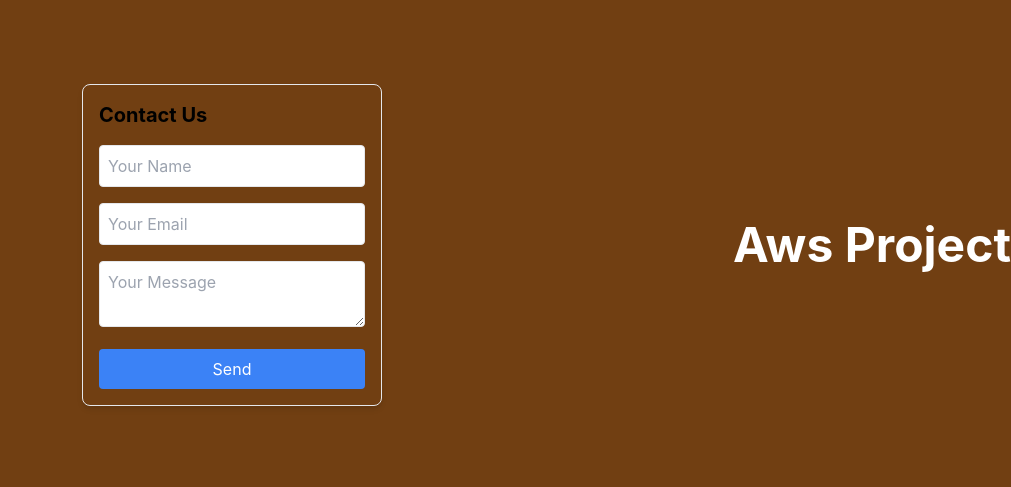
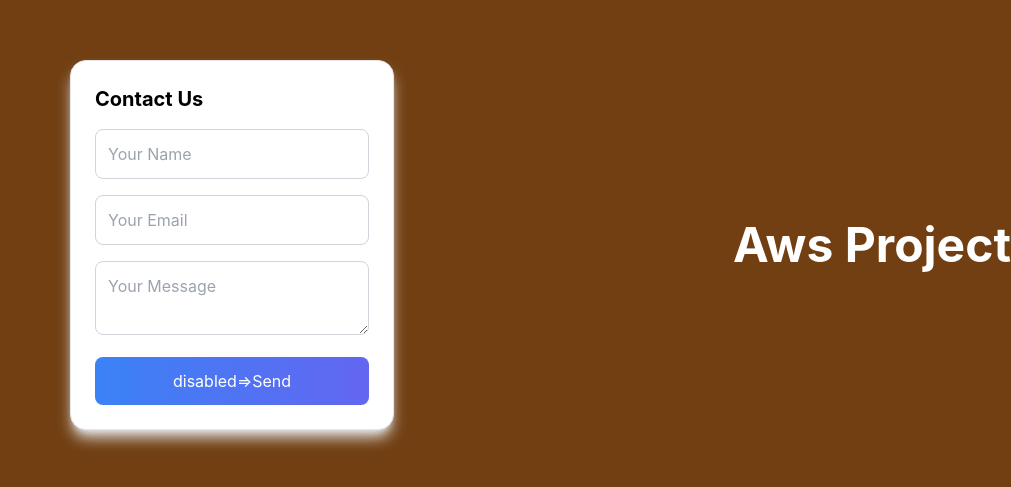
Before and after one commit to marii9/Aws-Contact-Form, a React (Create React App) app: page / in a window 1280 px wide. Shown: the part 155-642 px from the top of the page, without its empty margins (269-1280 px from the left). Built offline with nearby package versions, Linux system fonts and the light colour scheme.

Commit message:
Update Contactform.jsx

```diff
--- a/src/Contactform.jsx
+++ b/src/Contactform.jsx
@@ -73,7 +73,7 @@
   }, [status]);
 
   return (
-    <div className="max-w-md mx-auto p-4 border rounded-lg shadow-md">
+   <div className="max-w-md mx-auto p-6 bg-white border border-gray-200 rounded-2xl shadow-lg shadow-gray-200">
       <h2 className="text-xl font-bold mb-4">Contact Us</h2>
       <form onSubmit={handleSubmit} className="space-y-4">
         <div>
@@ -83,7 +83,7 @@
             placeholder="Your Name"
             value={formData.name}
             onChange={handleChange}
-            className={`w-full p-2 border rounded ${errors.name ? "border-red-500" : ""}`}
+             className={`w-full p-3 border rounded-lg focus:outline-none focus:ring-2 focus:ring-blue-400 focus:border-transparent ${errors.name ? "border-red-500" : "border-gray-300"}`}
             required
           />
           {errors.name && <p className="text-red-500 text-sm mt-1">{errors.name}</p>}
@@ -96,7 +96,7 @@
             placeholder="Your Email"
             value={formData.email}
             onChange={handleChange}
-            className={`w-full p-2 border rounded ${errors.email ? "border-red-500" : ""}`}
+             className={`w-full p-3 border rounded-lg focus:outline-none focus:ring-2 focus:ring-blue-400 focus:border-transparent ${errors.name ? "border-red-500" : "border-gray-300"}`}
             required
           />
           {errors.email && <p className="text-red-500 text-sm mt-1">{errors.email}</p>}
@@ -108,7 +108,7 @@
             placeholder="Your Message"
             value={formData.message}
             onChange={handleChange}
-            className={`w-full p-2 border rounded ${errors.message ? "border-red-500" : ""}`}
+             className={`w-full p-3 border rounded-lg focus:outline-none focus:ring-2 focus:ring-blue-400 focus:border-transparent ${errors.name ? "border-red-500" : "border-gray-300"}`}
             required
           />
           {errors.message && <p className="text-red-500 text-sm mt-1">{errors.message}</p>}
@@ -116,7 +116,7 @@
 
         <button
           type="submit"
-          className="w-full bg-blue-500 text-white p-2 rounded hover:bg-blue-600 flex justify-center items-center"
+          className="w-full bg-gradient-to-r from-blue-500 to-indigo-500 text-white p-3 rounded-lg hover:from-blue-600 hover:to-indigo-600 transition-all duration-300 flex justify-center items-center">
           disabled={loading}
         >
           {loading ? (
```
